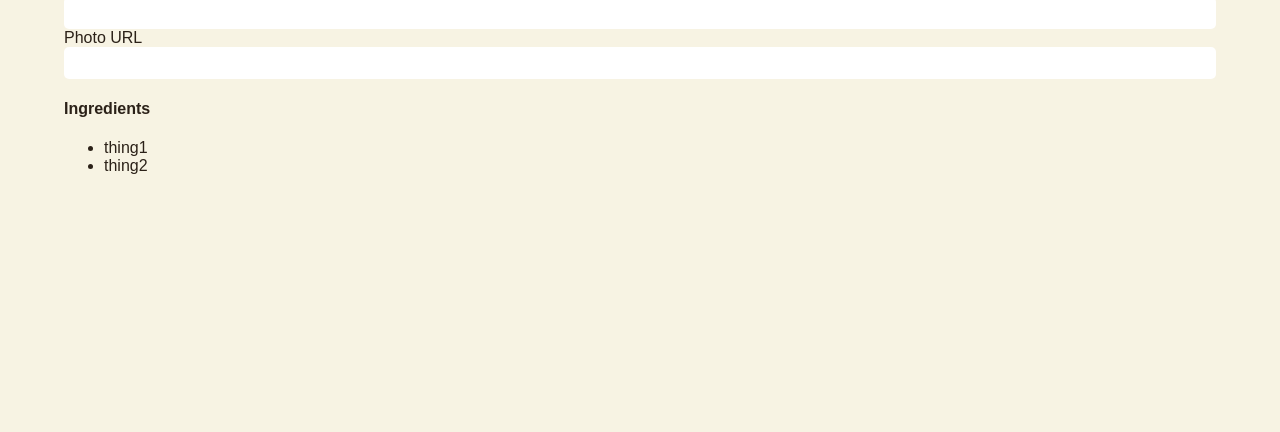
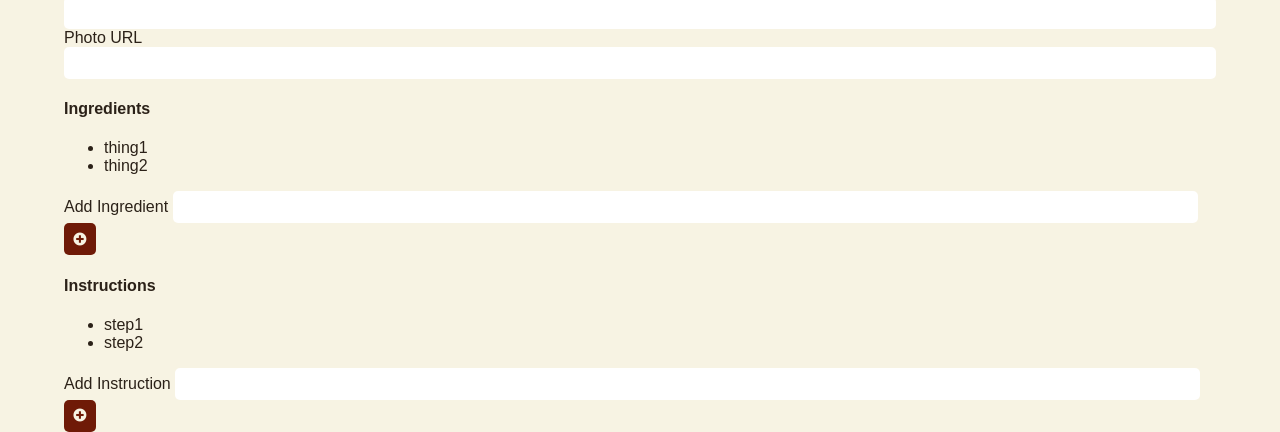
Before and after one commit to ry-zhao/ajax-project, a website: page index.html in a window 1280 px wide. Shown: the part 1005-1437 px from the top of the page. Before the commit the page ends 1196 px from the top, so only its background shows below. Drawn offline with Linux system fonts and the light colour scheme; a web font is replaced by a local one.

Commit message:
Create unordered list representing instructions. #1

```diff
--- a/css/styles.css
+++ b/css/styles.css
@@ -12,6 +12,15 @@ input {
 
 .new-img {
   width: 100%;
+}
+
+.add-button {
+  width: 2rem;
+  height: 2rem;
+  border-radius: 5px;
+  border: none;
+  color: #f7f3e3;
+  background-color: #6f1a07;
 }
 
 .flex {
@@ -32,6 +41,10 @@ input {
 
 .width-90-percent {
   width: 90%;
+}
+
+.width-89-percent {
+  width: 89%;
 }
 
 .margin-auto {
--- a/index.html
+++ b/index.html
@@ -49,6 +49,21 @@
               <li>thing1</li>
               <li>thing2</li>
             </ul>
+            <label for="add-ingredient">Add Ingredient</label>
+            <input name="add-ingredient" id="add-ingredient" class="width-89-percent">
+            <button class="add-button">
+              <i class="fas fa-plus-circle"></i>
+            </button>
+            <h4>Instructions</h4>
+            <ul>
+              <li>step1</li>
+              <li>step2</li>
+            </ul>
+            <label for="add-instruction">Add Instruction</label>
+            <input name="add-instruction" id="add-instruction" class="width-89-percent">
+            <button class="add-button">
+              <i class="fas fa-plus-circle"></i>
+            </button>
           </div>
         </div>
       </form>
```
